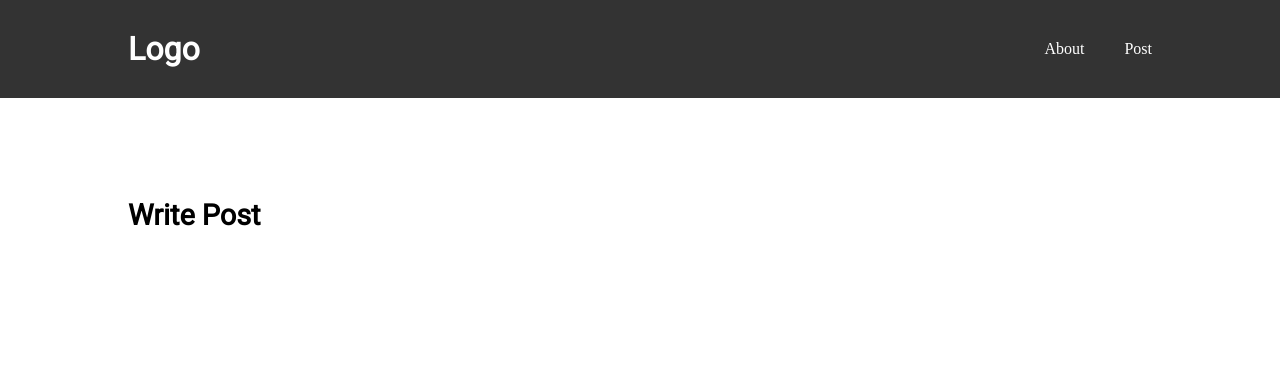
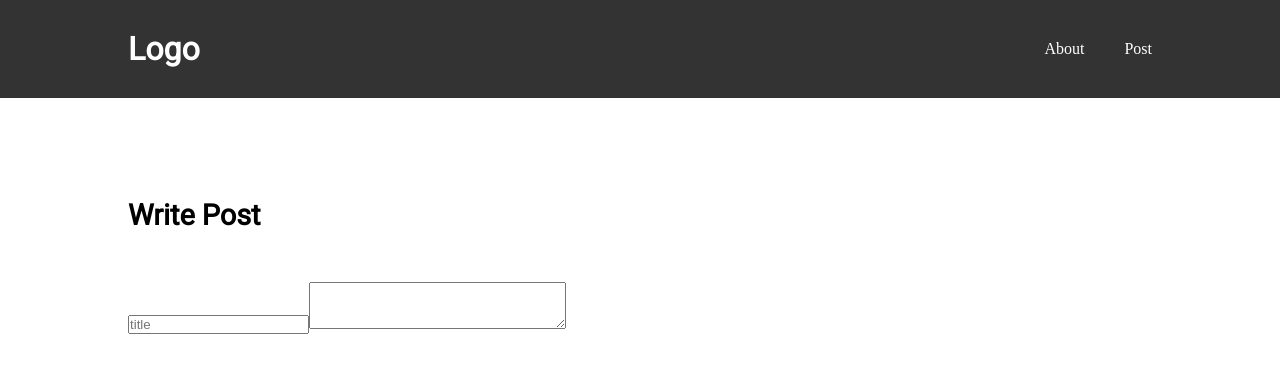
Before and after one commit to yuna-c/Next-tutorial, a Next.js app: page /post/write in a window 1280 px wide. Shown: the top 368 px of the page. Built offline with nearby package versions, Linux system fonts and the light colour scheme.

Commit message:
0111 글 입력내용 실시간으로 state에 저장

```diff
--- a/app/post/write/page.jsx
+++ b/app/post/write/page.jsx
@@ -1,10 +1,37 @@
+"use client";
+import { useState } from "react";
 import styles from "./write.module.scss";
 import clsx from "clsx";
 
 export default function Write() {
+  const [Post, setPost] = useState({ title: "", content: "" });
+  console.log(Post);
+
+  const handleChange = (e) => {
+    const { name, value } = e.target; //{'title','제목값'}
+    setPost({ ...Post, [name]: value });
+  };
+
   return (
     <section className={clsx(styles.write)}>
       <h1>Write Post</h1>
+
+      <form>
+        <input
+          type="text"
+          placeholder="title"
+          name="title"
+          value={Post.title}
+          onChange={handleChange}
+        />
+        <textarea
+          name="content"
+          cols="30"
+          rows="3"
+          value={Post.content}
+          onChange={handleChange}
+        ></textarea>
+      </form>
     </section>
   );
 }
```
